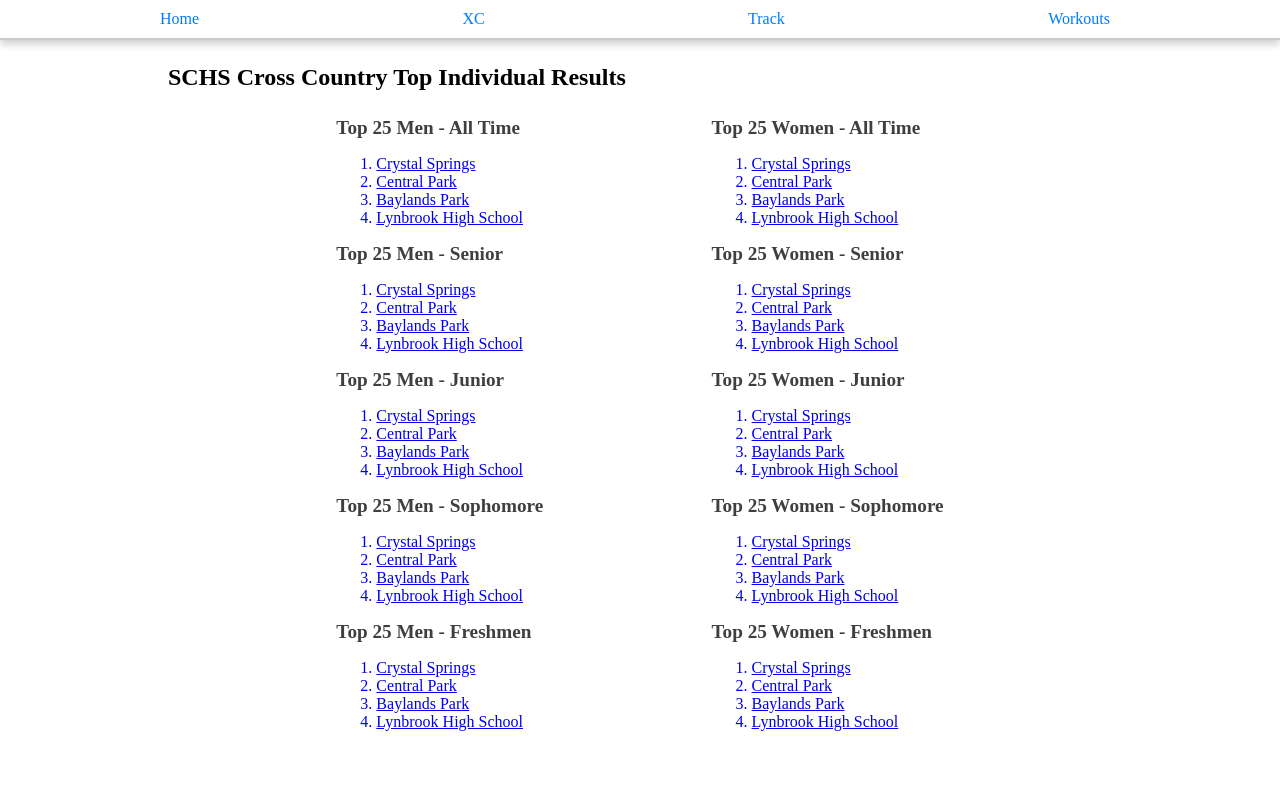
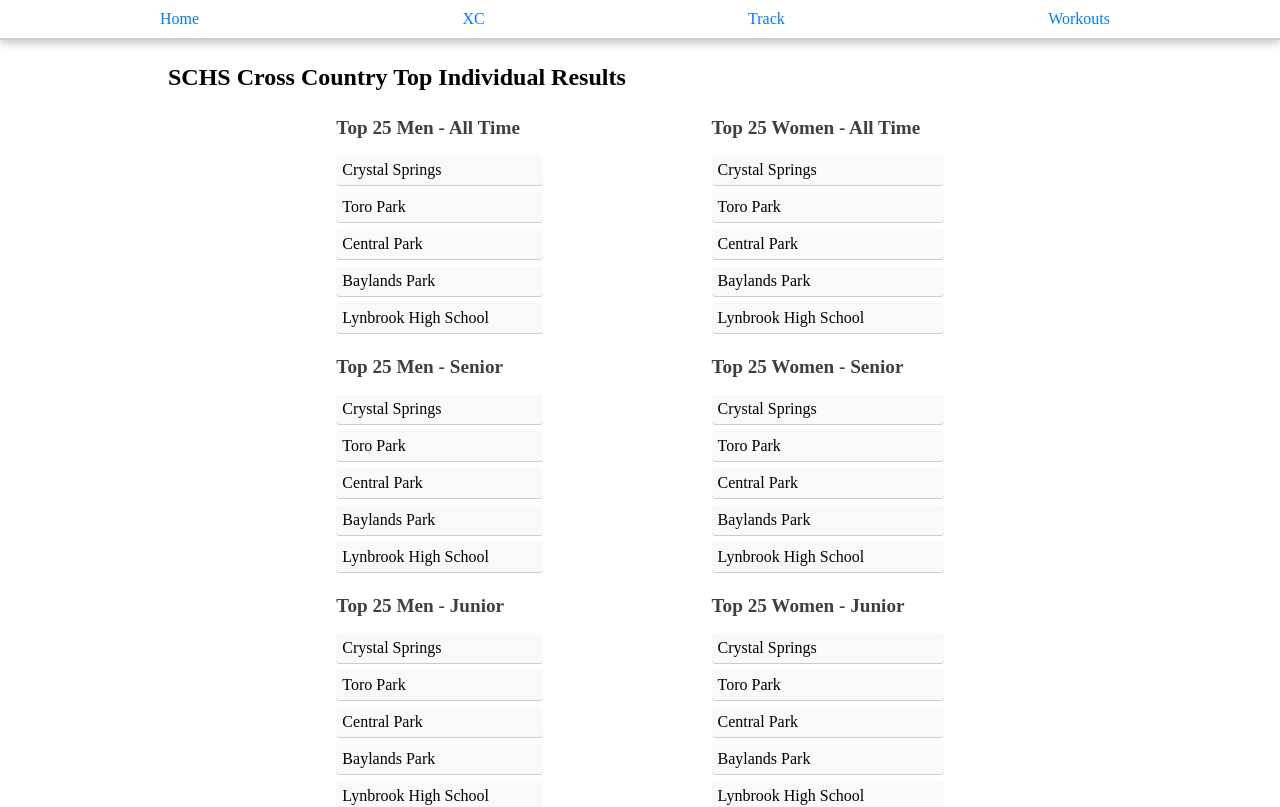
Before and after one commit to marcus-biddle/schsrunning, a React (Vite) app in the folder schs-client/: page /santa-clara-high-cross-country/top-team in a window 1280 px wide. Shown: the top 807 px of the page. Built offline with nearby package versions, Linux system fonts and the light colour scheme.

Commit message:
best times api frontend

```diff
--- a/schs-client/src/App.css
+++ b/schs-client/src/App.css
@@ -26,13 +26,33 @@ h4 {
   justify-content: space-between;
 }
 
+.num-list-item {
+  padding: 6px;
+  background-color: #f9f9f9;
+  border-bottom: 1px solid #ccc;
+  border-radius: 4px;
+  cursor: pointer;
+  margin-bottom: 6px;
+  display: flex;
+  justify-content: space-between;
+}
+
 .list {
   list-style-type: none;
   padding-left: 0;
   overflow: hidden;
 }
 
+.num-list {
+  list-style: decimal;
+  list-style-position: inside;
+}
+
 .list-item:hover {
+  background-color: #5ca3ef5f;
+}
+
+.num-list-item:hover {
   background-color: #5ca3ef5f;
 }
 
--- a/schs-client/src/api/best-times.ts
+++ b/schs-client/src/api/best-times.ts
@@ -10,6 +10,7 @@ export interface BestTime {
   year: number;
   grade: number;
   competitorId: string;
+  athleteId: string;
 }
 
 export async function fetchBestTimes(courseId: number, genderId: number, limit: number): Promise<BestTime[]> {
--- a/schs-client/src/helpers/index.ts
+++ b/schs-client/src/helpers/index.ts
@@ -10,3 +10,31 @@ export const urlContains = (url: string, searchTexts: string[]): string | null =
 export function convertToNum(str: string | undefined): number {
   return str ? parseInt(str, 10) : 0;
 }
+
+export function capitalizeFirstLetter(str: string): string {
+  if (str.length === 0) {
+    return str; // Return an empty string if input is empty
+  }
+
+  const firstLetter = str.charAt(0).toUpperCase();
+  const restOfString = str.slice(1);
+
+  return `${firstLetter}${restOfString}`;
+}
+
+export function mapGradeToNumber(grade: string) {
+  switch (grade) {
+    case 'all-time':
+      return 0;
+    case 'senior':
+      return 12;
+    case 'junior':
+      return 11;
+    case 'sophomore':
+      return 10;
+    case 'freshmen':
+      return 9;
+    default:
+      return -1; // Or any other value to represent an invalid grade
+  }
+}
--- a/schs-client/src/pages/XC/Top25/index.tsx
+++ b/schs-client/src/pages/XC/Top25/index.tsx
@@ -1,23 +1,32 @@
 import { Link } from 'react-router-dom'
+
+export enum CourseID {
+    CRYSTAL_SPRING = 1,
+    TORO_PARK = 2,
+    CENTRAL_PARK = 6,
+    BAYLANDS_PARK = 4,
+    LYNBRROK = 25
+}
 
 export const Top25 = () => {
     const data = [
-        { name: 'Crystal Springs', id: '02012'},
-        { name: 'Central Park', id: '02012'},
-        { name: 'Baylands Park', id: '02012'},
-        { name: 'Lynbrook High School', id: '02012'},
+        { name: 'Crystal Springs', path: CourseID.CRYSTAL_SPRING},
+        { name: 'Toro Park', path: CourseID.TORO_PARK},
+        { name: 'Central Park', path: CourseID.CENTRAL_PARK},
+        { name: 'Baylands Park', path: CourseID.BAYLANDS_PARK},
+        { name: 'Lynbrook High School', path: CourseID.LYNBRROK},
     ]
   return (
-    <div style={{ marginRight: '10rem', marginLeft: '10rem'}}>
+    <div style={{ marginLeft: 'auto', marginRight: 'auto', maxWidth: '59rem'}}>
         <h2>SCHS Cross Country Top Individual Results</h2>
         <div style={{ display: 'flex', justifyContent: 'space-evenly'}}>
             <div>
                 <div>
                     <h4>Top 25 Men - All Time</h4>
-                    <ol className="athlete-list">
+                    <ol className="list">
                         {data.map((race) => (
-                            <Link to={race.id}>
-                                <li key={race.name} className="athlete-item">
+                            <Link to={`men/all-time/${race.path}`} className='spanlinkstyle'>
+                                <li key={race.name} className="list-item">
                                     <span>{race.name}</span>
                                 </li>
                             </Link>
@@ -26,10 +35,10 @@ export const Top25 = () => {
                 </div>
                 <div>
                     <h4>Top 25 Men - Senior</h4>
-                    <ol className="athlete-list">
+                    <ol className="list">
                         {data.map((race) => (
-                            <Link to={race.id}>
-                                <li key={race.name} className="athlete-item">
+                            <Link to={`men/senior/${race.path}`} className='spanlinkstyle'>
+                                <li key={race.name} className="list-item">
                                     <span>{race.name}</span>
                                 </li>
                             </Link>
@@ -38,10 +47,10 @@ export const Top25 = () => {
                 </div>
                 <div>
                     <h4>Top 25 Men - Junior</h4>
-                    <ol className="athlete-list">
+                    <ol className="list">
                         {data.map((race) => (
-                            <Link to={race.id}>
-                                <li key={race.name} className="athlete-item">
+                            <Link to={`men/junior/${race.path}`} className='spanlinkstyle'>
+                                <li key={race.name} className="list-item">
                                     <span>{race.name}</span>
                                 </li>
                             </Link>
@@ -50,10 +59,10 @@ export const Top25 = () => {
                 </div>
                 <div>
                     <h4>Top 25 Men - Sophomore</h4>
-                    <ol className="athlete-list">
+                    <ol className="list">
                         {data.map((race) => (
-                            <Link to={race.id}>
-                                <li key={race.name} className="athlete-item">
+                            <Link to={`men/sophomore/${race.path}`} className='spanlinkstyle'>
+                                <li key={race.name} className="list-item">
                                     <span>{race.name}</span>
                                 </li>
                             </Link>
@@ -62,10 +71,10 @@ export const Top25 = () => {
                 </div>
                 <div>
                     <h4>Top 25 Men - Freshmen</h4>
-                    <ol className="athlete-list">
+                    <ol className="list">
                         {data.map((race) => (
-                            <Link to={race.id}>
-                                <li key={race.name} className="athlete-item">
+                            <Link to={`men/freshmen/${race.path}`} className='spanlinkstyle'>
+                                <li key={race.name} className="list-item">
                                     <span>{race.name}</span>
                                 </li>
                             </Link>
@@ -76,10 +85,10 @@ export const Top25 = () => {
             <div>
             <div>
                 <h4>Top 25 Women - All Time</h4>
-                <ol className="athlete-list">
+                <ol className="list">
                     {data.map((race) => (
-                        <Link to={race.id}>
-                            <li key={race.name} className="athlete-item">
+                        <Link to={`women/all-time/${race.path}`} className='spanlinkstyle'>
+                            <li key={race.name} className="list-item">
                                 <span>{race.name}</span>
                             </li>
                         </Link>
@@ -88,10 +97,10 @@ export const Top25 = () => {
             </div>
             <div>
                 <h4>Top 25 Women - Senior</h4>
-                <ol className="athlete-list">
+                <ol className="list">
                     {data.map((race) => (
-                        <Link to={race.id}>
-                            <li key={race.name} className="athlete-item">
+                        <Link to={`women/senior/${race.path}`} className='spanlinkstyle'>
+                            <li key={race.name} className="list-item">
                                 <span>{race.name}</span>
                             </li>
                         </Link>
@@ -100,10 +109,10 @@ export const Top25 = () => {
             </div>
             <div>
                 <h4>Top 25 Women - Junior</h4>
-                <ol className="athlete-list">
+                <ol className="list">
                     {data.map((race) => (
-                        <Link to={race.id}>
-                            <li key={race.name} className="athlete-item">
+                        <Link to={`women/junior/${race.path}`} className='spanlinkstyle'>
+                            <li key={race.name} className="list-item">
                                 <span>{race.name}</span>
                             </li>
                         </Link>
@@ -112,10 +121,10 @@ export const Top25 = () => {
             </div>
             <div>
                 <h4>Top 25 Women - Sophomore</h4>
-                <ol className="athlete-list">
+                <ol className="list">
                     {data.map((race) => (
-                        <Link to={race.id}>
-                            <li key={race.name} className="athlete-item">
+                        <Link to={`women/sophomore/${race.path}`} className='spanlinkstyle'>
+                            <li key={race.name} className="list-item">
                                 <span>{race.name}</span>
                             </li>
                         </Link>
@@ -124,10 +133,10 @@ export const Top25 = () => {
             </div>
             <div>
                 <h4>Top 25 Women - Freshmen</h4>
-                <ol className="athlete-list">
+                <ol className="list">
                     {data.map((race) => (
-                        <Link to={race.id}>
-                            <li key={race.name} className="athlete-item">
+                        <Link to={`women/freshmen/${race.path}`} className='spanlinkstyle'>
+                            <li key={race.name} className="list-item">
                                 <span>{race.name}</span>
                             </li>
                         </Link>
--- /dev/null
+++ b/schs-client/src/pages/XC/Top25Runners/index.tsx
@@ -0,0 +1,64 @@
+import React, { useEffect, useState } from 'react'
+import { BestTime, fetchBestTimes } from '../../../api/best-times';
+import { useLocation, useParams } from 'react-router';
+import { capitalizeFirstLetter, convertToNum, mapGradeToNumber, urlContains } from '../../../helpers';
+import { Course, fetchCourse } from '../../../api/courses';
+import { Link } from 'react-router-dom';
+
+export const Top25Runners = () => {
+    const [BestRunners, setBestRunners] = useState<BestTime[]>([]);
+    const [ course, setCourse ] = useState<Course>();
+    const { courseId }= useParams();
+    const location = useLocation();
+    const genderType = urlContains(location.pathname, ['men', 'women']);
+    const genderId = genderType === 'men' ? 2 : 3;
+    const filterType = urlContains(location.pathname, ['all-time', 'senior', 'junior', 'sophomore', 'freshmen'])
+    const filter = mapGradeToNumber(filterType || '');
+
+    useEffect(() => {
+        fetchBestTimes(convertToNum(courseId), genderId, 65)
+        .then((data) => {
+            setBestRunners(data);
+        })
+        .catch((error) => console.error(error));
+
+        fetchCourse(convertToNum(courseId))
+        .then ((data) => {
+            setCourse(data);
+        })
+    }, [genderId, courseId])
+
+  return (
+    <div style={{ marginLeft: 'auto', marginRight: 'auto', maxWidth: '59rem'}}>
+        <h1>Top 25 {capitalizeFirstLetter(genderType || '')} - {course?.courseName}</h1>
+        <h4>Distance: {course?.courseDistance} miles</h4>
+        <ul className='num-list'>
+            {BestRunners.filter(row => {
+                if (filter != 0 && row.grade === filter) {
+                    return row;
+                } else if (filter === 0) {
+                    return row;
+                }
+            }).map((runner) => {
+                return (
+                    <Link
+                    to={`/santa-clara-high-cross-country/${genderType}/${runner.athleteId}`}
+                    className='spanlinkstyle'
+                    key={runner.athleteId}
+                    >
+                        <div className='num-list-item'>
+                            <li>
+                                <span>
+                                    {runner.firstName} {runner.lastName} ({runner.year})
+                                </span>
+                            </li>
+                            <span>{runner.time} ({runner.pace}) - {runner.grade}th grade</span>
+                        </div>
+                    </Link>
+
+                )
+            })}
+        </ul>
+    </div>
+  )
+}
```
Also changed, not shown: schs-client/src/main.tsx (+14 -22 lines), 1 other file (tests, documents, lock files or other folders).
